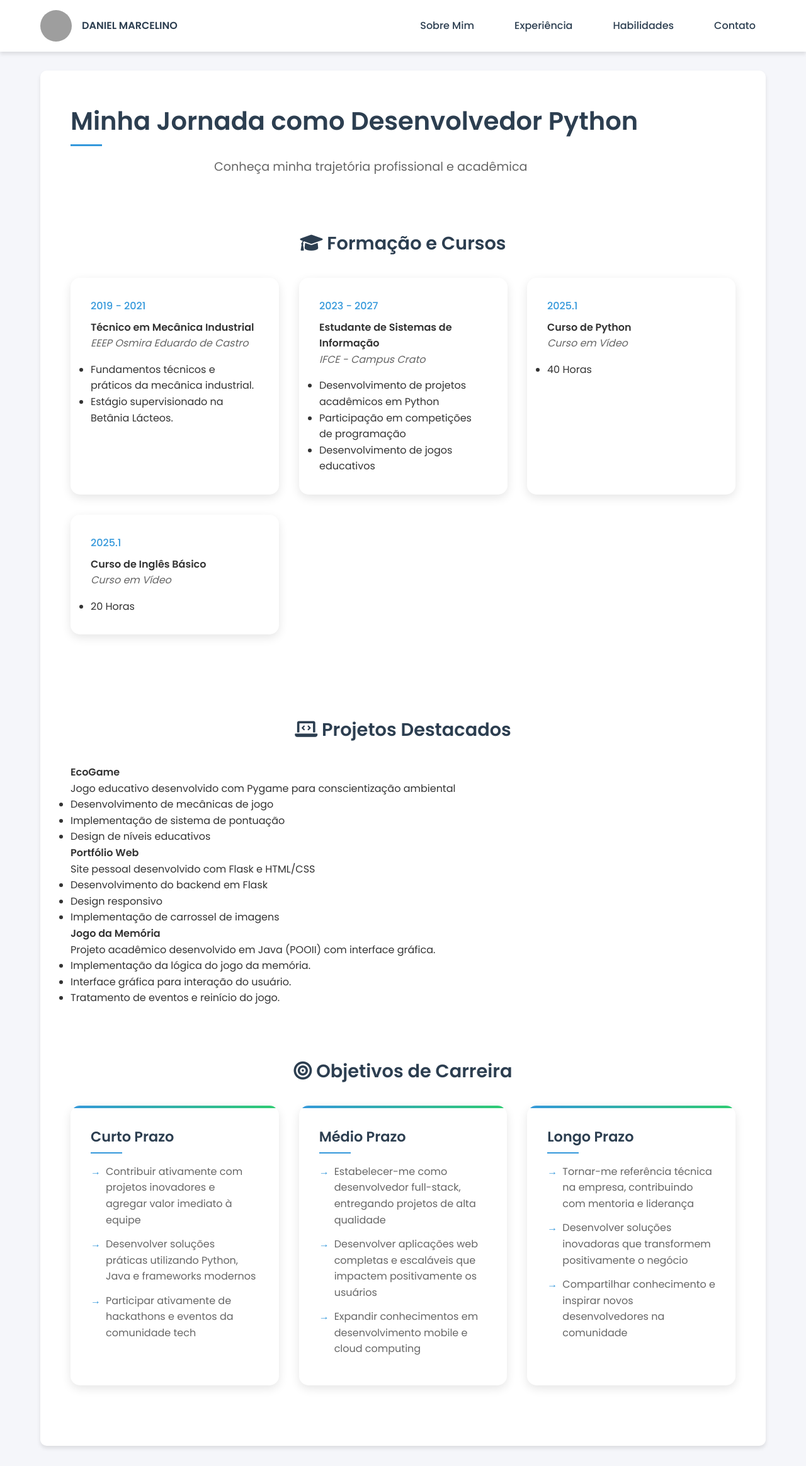
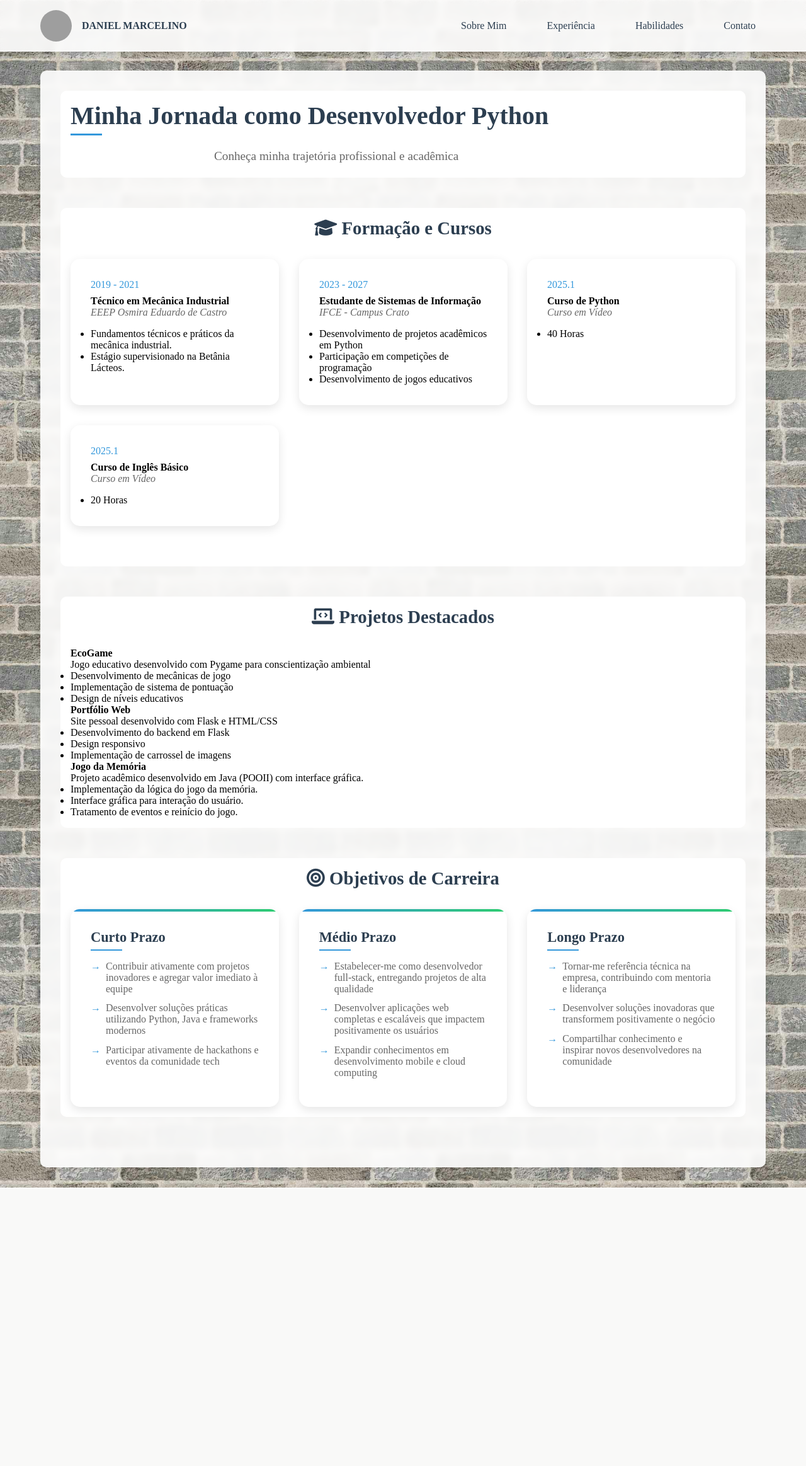
Before and after one commit to DanielMacelino/Projeto-Site, a Flask app: page /experiencia in a window 1280 px wide. Shown: the whole page at 63% size. After the commit the page ends 1885 px from the top, so only its background shows below. Run offline with Flask 3, Linux system fonts and the light colour scheme; grey boxes are pictures that could not be loaded.

Commit message:
Adiçao do fundo

```diff
--- a/static/css/Pagina_Inicial.css
+++ b/static/css/Pagina_Inicial.css
@@ -4,8 +4,8 @@
     --secondary-color: #3498db;
     --accent-color: #e74c3c;
     --text-color: #333;
-    --light-bg: #f5f6fa;
-    --white: #ffffff;
+    --light-bg: rgba(245, 246, 250, 0.9);
+    --white: rgba(255, 255, 255, 0.9);
     --shadow: 0 4px 6px rgba(0, 0, 0, 0.1);
     --transition: all 0.3s ease;
 }
@@ -18,15 +18,17 @@
 }
 
 body {
-    font-family: 'Poppins', sans-serif;
-    line-height: 1.6;
-    color: var(--text-color);
-    background-color: var(--light-bg);
+    background-image: url("/static/imagens/fundobody.jpg");
+    background-size: cover;
+    background-position: center;
+    background-repeat: no-repeat;
+    background-attachment: fixed;
+    background-color: #000;
 }
 
 /* Header */
 .header-container {
-    background-color: var(--white);
+    background-color: rgba(255, 255, 255, 0.9);
     padding: 1rem 5%;
     display: flex;
     justify-content: space-between;
@@ -36,6 +38,7 @@ body {
     top: 0;
     z-index: 1000;
     box-shadow: var(--shadow);
+    backdrop-filter: blur(5px);
 }
 
 .logo {
@@ -84,10 +87,11 @@ nav {
 .content-box {
     max-width: 1200px;
     margin: 0 auto;
-    background-color: var(--white);
+    background-color: rgba(255, 255, 255, 0.9);
     border-radius: 10px;
     padding: 2rem;
     box-shadow: var(--shadow);
+    backdrop-filter: blur(5px);
 }
 
 .img-banner {
@@ -103,7 +107,8 @@ section {
     margin-bottom: 3rem;
     padding: 1rem;
     border-radius: 10px;
-    background-color: var(--white);
+    background-color: rgba(255, 255, 255, 0.9);
+    backdrop-filter: blur(5px);
 }
 
 .section-title {
@@ -144,11 +149,12 @@ section {
 }
 
 .education-card {
-    background-color: var(--light-bg);
+    background-color: rgba(245, 246, 250, 0.9);
     padding: 1.5rem;
     border-radius: 10px;
     text-align: center;
     transition: var(--transition);
+    backdrop-filter: blur(5px);
 }
 
 .education-card:hover {
@@ -171,12 +177,13 @@ section {
 }
 
 .certificado-item {
-    background-color: var(--light-bg);
+    background-color: rgba(245, 246, 250, 0.9);
     padding: 1rem;
     border-radius: 10px;
     text-align: center;
     transition: var(--transition);
     cursor: pointer;
+    backdrop-filter: blur(5px);
 }
 
 .certificado-item:hover {
@@ -193,10 +200,11 @@ section {
 
 /* Projetos */
 .projeto {
-    background-color: var(--light-bg);
+    background-color: rgba(245, 246, 250, 0.9);
     padding: 1.5rem;
     border-radius: 10px;
     margin-bottom: 2rem;
+    backdrop-filter: blur(5px);
 }
 
 .project-title {
```
Also changed, not shown: templates/Pagina_Inicial.html (+24 -0 lines), static/imagens/fundoback.png (added), static/imagens/fundobody.jpg (added).
